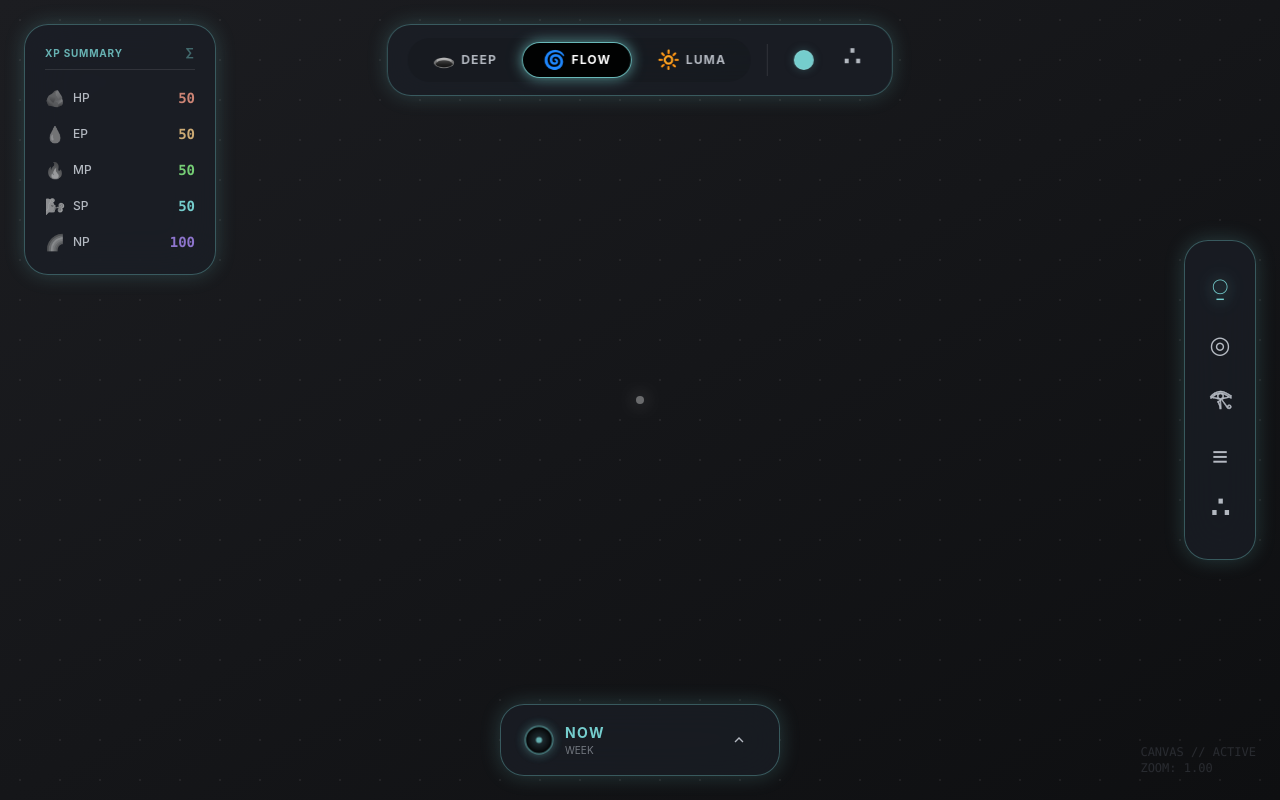
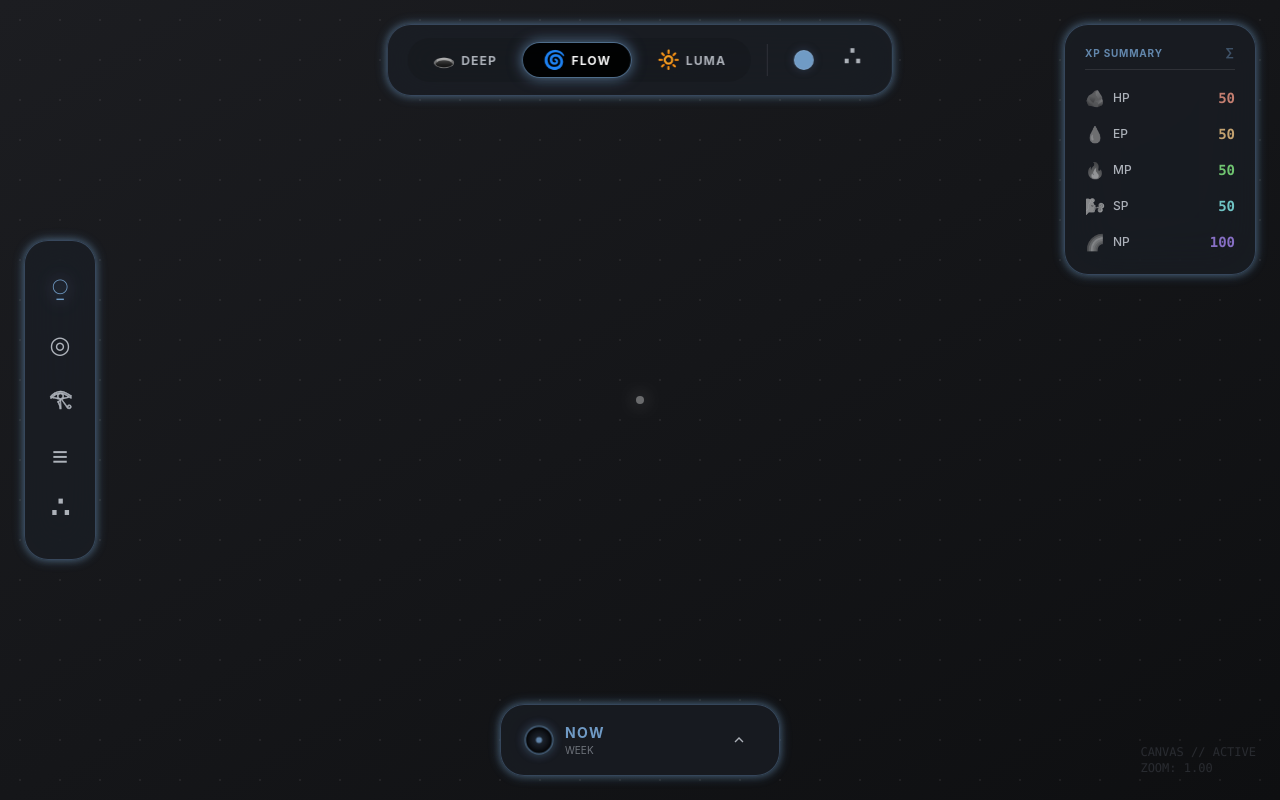
Before and after one commit to po-dzin/symbol-field-hud, a React (Vite) app: page / in a window 1280 px wide. Built offline with nearby package versions, Linux system fonts and the light colour scheme.

Commit message:
feat: Add smooth pulse glow animation to HUD panels and windows, make XP summary draggable, and reposition nav rail.

```diff
--- a/src/components/HUD/NavRail.jsx
+++ b/src/components/HUD/NavRail.jsx
@@ -48,13 +48,15 @@ const NavRail = () => {
 
     return (
         <nav
-            className="absolute right-6 top-1/2 -translate-y-1/2 w-[72px] py-6
+            className="absolute left-6 top-1/2 -translate-y-1/2 w-[72px] py-6
             backdrop-blur-xl flex flex-col items-center justify-center gap-4 transition-all duration-200"
             style={{
                 background: 'var(--surface-1-bg)',
                 border: `var(--panel-stroke-width) solid rgba(${accentRGB}, 0.35)`,
                 borderRadius: 'var(--panel-radius)',
                 boxShadow: `0 0 20px rgba(${accentRGB}, 0.22)`,
+                animation: 'pulse-glow-smooth 8s ease-in-out infinite',
+                '--glow-color': `${activeColor}60`,
                 zIndex: dockZIndex,
                 height: 'min(320px, 60vh)'
             }}
--- a/src/components/HUD/StatePanel.jsx
+++ b/src/components/HUD/StatePanel.jsx
@@ -29,26 +29,26 @@ const ModePill = ({ modeKey, active, onClick, accentColor, mode }) => {
             title={`${modeData.label} Mode`}
             className={`
                 inline-flex items-center justify-center gap-1.5 px-5 py-2 rounded-full transition-all duration-300
-                ${active ? '' : 'hover:bg-white/5'}
+                ${active ? '' : (mode === 'LUMA' ? 'hover:bg-black/5' : 'hover:bg-white/5')}
             `}
             style={active ? {
                 background: isLuma
                     ? `rgba(235,225,210,0.95)`
                     : `rgba(0,0,0,0.9)`,
-                border: `1.5px solid rgba(${accentRGB}, 0.9)`,
+                border: `1.5px solid rgba(${accentRGB}, 0.7)`,
                 boxShadow: `0 0 14px rgba(${accentRGB}, 0.7)`,
                 color: isLuma ? 'var(--neutralTextLuma, #2A2620)' : '#FFFFFF',
                 textShadow: 'none'
             } : {
                 background: 'transparent',
                 border: '1.5px solid transparent',
-                color: mode === 'LUMA' ? '#5b5349' : 'var(--text-secondary)'
+                color: hover ? (mode === 'LUMA' ? '#2A2620' : '#FFFFFF') : (mode === 'LUMA' ? '#5b5349' : 'var(--text-secondary)')
             }}
         >
             <span className="text-lg inline-flex items-center justify-center leading-none">
                 {modeData.icon}
             </span>
-            <span className="text-xs font-bold uppercase tracking-widest leading-none">
+            <span className="text-xs font-bold uppercase tracking-widest leading-none mt-0.5">
                 {modeData.label}
             </span>
         </button>
@@ -86,7 +86,7 @@ const ToneSelector = ({ currentToneId, onSelect, accentColor, mode }) => {
 
             {isOpen && (
                 <div className={`absolute top-full mt-4 left-1/2 -translate-x-1/2 backdrop-blur-xl border rounded-full p-2 flex items-center gap-2 shadow-2xl z-50
-                    ${isLuma ? 'bg-[#EBE1D2]/95 border-black/10' : 'bg-os-dark-blue/95 border-os-glass-border'}
+                    ${isLuma ? 'bg-[#EBE1D2]/95 border-black/5' : 'bg-os-dark-blue/95 border-white/10'}
                 `}>
                     {TONES.map(tone => {
                         const toneDisplayColor = mode === 'LUMA' ? tone.lumaColor : tone.color;
@@ -165,7 +165,7 @@ const GlyphSelector = ({ currentGlyphId, onSelect, accentColor, mode }) => {
 
             {isOpen && (
                 <div className={`absolute top-full mt-4 left-1/2 -translate-x-1/2 backdrop-blur-xl border rounded-full p-2 flex items-center gap-2 shadow-2xl z-50
-                    ${isLuma ? 'bg-[#EBE1D2]/95 border-black/10' : 'bg-os-dark-blue/95 border-os-glass-border'}
+                    ${isLuma ? 'bg-[#EBE1D2]/95 border-black/5' : 'bg-os-dark-blue/95 border-white/10'}
                 `}>
                     {GLYPHS.map(glyph => (
                         <button
@@ -215,7 +215,9 @@ const StatePanel = () => {
                     background: 'var(--surface-1-bg)',
                     border: `var(--panel-stroke-width) solid rgba(${accentRGB}, 0.35)`,
                     borderRadius: 'var(--panel-radius)',
-                    boxShadow: `0 0 20px rgba(${accentRGB}, 0.22)`
+                    boxShadow: `0 0 20px rgba(${accentRGB}, 0.22)`,
+                    animation: 'pulse-glow-smooth 8s ease-in-out infinite',
+                    '--glow-color': `${activeColor}60`
                 }}
             >
                 {/* MODE Group */}
--- a/src/components/HUD/TimeSpiral.jsx
+++ b/src/components/HUD/TimeSpiral.jsx
@@ -55,7 +55,9 @@ const TimeSpiral = () => {
                     background: 'var(--surface-1-bg)',
                     border: `var(--panel-stroke-width) solid rgba(${accentRGB}, 0.35)`,
                     borderRadius: 'var(--panel-radius)',
-                    boxShadow: `0 0 20px rgba(${accentRGB}, 0.22)`
+                    boxShadow: `0 0 20px rgba(${accentRGB}, 0.22)`,
+                    animation: 'pulse-glow-smooth 8s ease-in-out infinite',
+                    '--glow-color': `${activeColor}60`
                 }}
             >
                 {/* Collapsed Content */}
--- a/src/components/HUD/WindowFrame.jsx
+++ b/src/components/HUD/WindowFrame.jsx
@@ -15,10 +15,13 @@ const WindowFrame = ({
     isStatic,
     style
 }) => {
-    const { focusWindow, minimizeWindow, closeWindow, setWindowPosition } = useWindowStore();
+    const { focusWindow, minimizeWindow, closeWindow, setWindowPosition, toggleWindowPin, windows } = useWindowStore();
     const { toneId } = useStateStore();
     const currentTone = TONES.find(t => t.id === toneId) || TONES[0];
     const nodeRef = useRef(null);
+
+    const windowState = windows[id] || {};
+    const isPinned = windowState.isPinned;
 
     // Use provided position, or initial, or default
     const activePosition = position || initialPosition || { x: 0, y: 0 };
@@ -45,7 +48,7 @@ const WindowFrame = ({
                 '--glow-color': `${currentTone.color}60`,
                 borderColor: `${currentTone.color}60`,
                 backgroundColor: `${currentTone.color}02`,
-                animation: 'pulse-glow-soft 4s infinite ease-in-out',
+                animation: 'pulse-glow-smooth 8s ease-in-out infinite',
                 borderWidth: '1px',
                 borderStyle: 'solid',
                 boxShadow: `0 0 20px ${currentTone.color}40, 0 4px 12px rgba(0,0,0,0.3)`,
@@ -54,7 +57,7 @@ const WindowFrame = ({
             onClick={() => focusWindow(id)}
         >
             {/* Header / Handle */}
-            <div className="window-handle h-10 flex items-center justify-between px-4 cursor-grab active:cursor-grabbing border-b border-os-glass-border/50 select-none">
+            <div className={`window-handle h-10 flex items-center justify-between px-4 border-b border-os-glass-border/50 select-none ${isPinned ? 'cursor-default' : 'cursor-grab active:cursor-grabbing'}`}>
                 <div className="flex items-center gap-2">
                     <span className="text-os-cyan">
                         {glyph === '𓂀' ? (
@@ -69,6 +72,13 @@ const WindowFrame = ({
                 {/* Controls */}
                 {!isStatic && (
                     <div className="flex items-center gap-2">
+                        <button
+                            onClick={(e) => { e.stopPropagation(); toggleWindowPin(id); }}
+                            className={`w-3 h-3 rounded-full flex items-center justify-center transition-all ${isPinned ? 'bg-os-cyan opacity-100' : 'bg-white/20 opacity-50 hover:opacity-100'}`}
+                            title={isPinned ? "Unpin" : "Pin"}
+                        >
+                            {isPinned && <div className="w-1 h-1 bg-black rounded-full" />}
+                        </button>
                         <button
                             onClick={(e) => { e.stopPropagation(); minimizeWindow(id); }}
                             className="w-3 h-3 rounded-full bg-os-amber opacity-50 hover:opacity-100 transition-opacity"
@@ -96,13 +106,14 @@ const WindowFrame = ({
 
     return (
         <Draggable
-            handle=".window-handle" // Changed handle to .window-handle
+            handle=".window-handle"
             nodeRef={nodeRef}
             defaultPosition={initialPosition}
             position={position || initialPosition}
             onStart={handleStart}
             onStop={handleStop}
             onMouseDown={() => focusWindow(id)}
+            disabled={isPinned}
         >
             {content}
         </Draggable>
--- a/src/components/HUD/XpSummaryPanel.jsx
+++ b/src/components/HUD/XpSummaryPanel.jsx
@@ -1,4 +1,5 @@
-import React from 'react';
+import Draggable from 'react-draggable';
+import { useRef } from 'react';
 import { useWindowStore } from '../../store/windowStore';
 import { useStateStore, TONES } from '../../store/stateStore';
 
@@ -8,6 +9,7 @@ const XpSummaryPanel = () => {
     const currentTone = TONES.find(t => t.id === toneId) || TONES[0];
     const activeColor = mode === 'LUMA' ? currentTone.lumaColor : currentTone.color;
     const { hp, ep, mp, sp, np } = xpState;
+    const nodeRef = useRef(null);
 
     // Convert hex to RGB
     const hexToRgb = (hex) => {
@@ -17,15 +19,18 @@ const XpSummaryPanel = () => {
     const accentRGB = hexToRgb(activeColor);
 
     return (
-        <div className="absolute top-6 left-6 flex flex-col items-start gap-2 pointer-events-auto z-30">
+        <Draggable nodeRef={nodeRef} handle=".xp-handle">
+            <div ref={nodeRef} className="absolute top-6 right-6 flex flex-col items-end gap-2 pointer-events-auto z-30">
                 {/* Panel Container */}
                 <div
-                className="backdrop-blur-xl p-5 w-48 transition-all duration-300"
+                    className="backdrop-blur-xl p-5 w-48 transition-all duration-300 xp-handle cursor-grab active:cursor-grabbing"
                     style={{
                         background: 'var(--surface-1-bg)',
                         border: `var(--panel-stroke-width) solid rgba(${accentRGB}, 0.35)`,
                         borderRadius: 'var(--panel-radius)',
-                    boxShadow: `0 0 20px rgba(${accentRGB}, 0.22)`
+                        boxShadow: `0 0 20px rgba(${accentRGB}, 0.22)`,
+                        animation: 'pulse-glow-smooth 8s ease-in-out infinite',
+                        '--glow-color': `${activeColor}60`
                     }}
                 >
                     <div className="text-[10px] font-bold mb-4 tracking-[0.08em] uppercase border-b border-white/10 pb-2 flex justify-between items-center"
@@ -45,6 +50,7 @@ const XpSummaryPanel = () => {
                     </div>
                 </div>
             </div>
+        </Draggable>
     );
 };
 
--- a/src/index.css
+++ b/src/index.css
@@ -208,6 +208,25 @@ body {
   }
 }
 
+/* Smooth 8s breath cycle - synchronized across all panels */
+@keyframes pulse-glow-smooth {
+
+  0%,
+  100% {
+    box-shadow:
+      0 0 5px var(--glow-color),
+      0 0 10px var(--glow-color);
+    opacity: 0.85;
+  }
+
+  50% {
+    box-shadow:
+      0 0 8px var(--glow-color),
+      0 0 14px var(--glow-color);
+    opacity: 1;
+  }
+}
+
 .animate-pulse-soft {
   animation: pulse-glow-soft 3s ease-in-out infinite;
 }
--- a/src/store/stateStore.js
+++ b/src/store/stateStore.js
@@ -29,7 +29,7 @@ export const GLYPHS = [
 
 export const useStateStore = create((set) => ({
     mode: 'FLOW', // DEEP, FLOW, LUMA
-    toneId: 'turquoise',
+    toneId: 'sky',
     glyphId: 'triad',
     timeScale: 'WEEK', // DAY, WEEK, MONTH, YEAR
 
--- a/src/store/windowStore.js
+++ b/src/store/windowStore.js
@@ -33,6 +33,16 @@ export const useWindowStore = create((set) => ({
     })),
     toggleTimeSpiral: () => set((state) => ({
         timeSpiralState: { ...state.timeSpiralState, expanded: !state.timeSpiralState.expanded }
+    })),
+
+    toggleWindowPin: (id) => set((state) => ({
+        windows: {
+            ...state.windows,
+            [id]: {
+                ...state.windows[id],
+                isPinned: !state.windows[id].isPinned
+            }
+        }
     })),
 
     isCoreMinimized: false,
```
Lines whose indentation alone changed are shown as unchanged.
